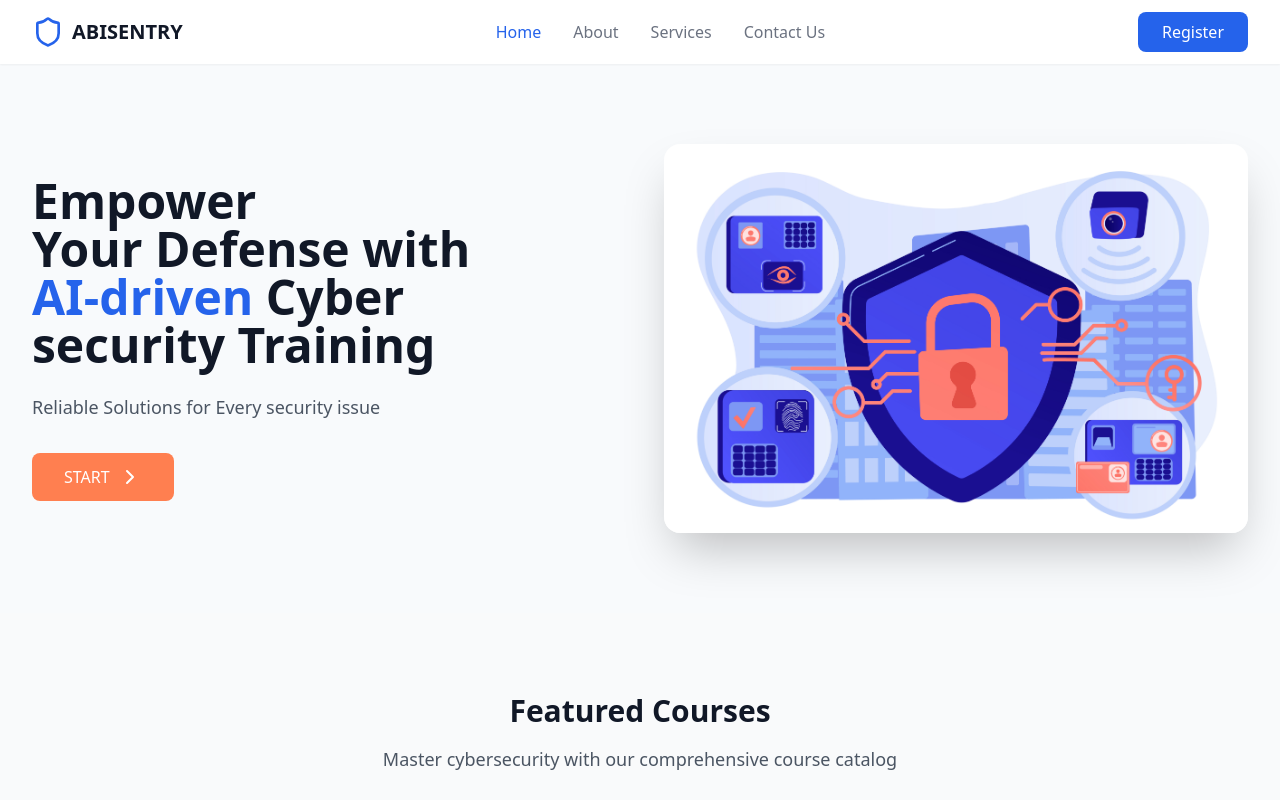
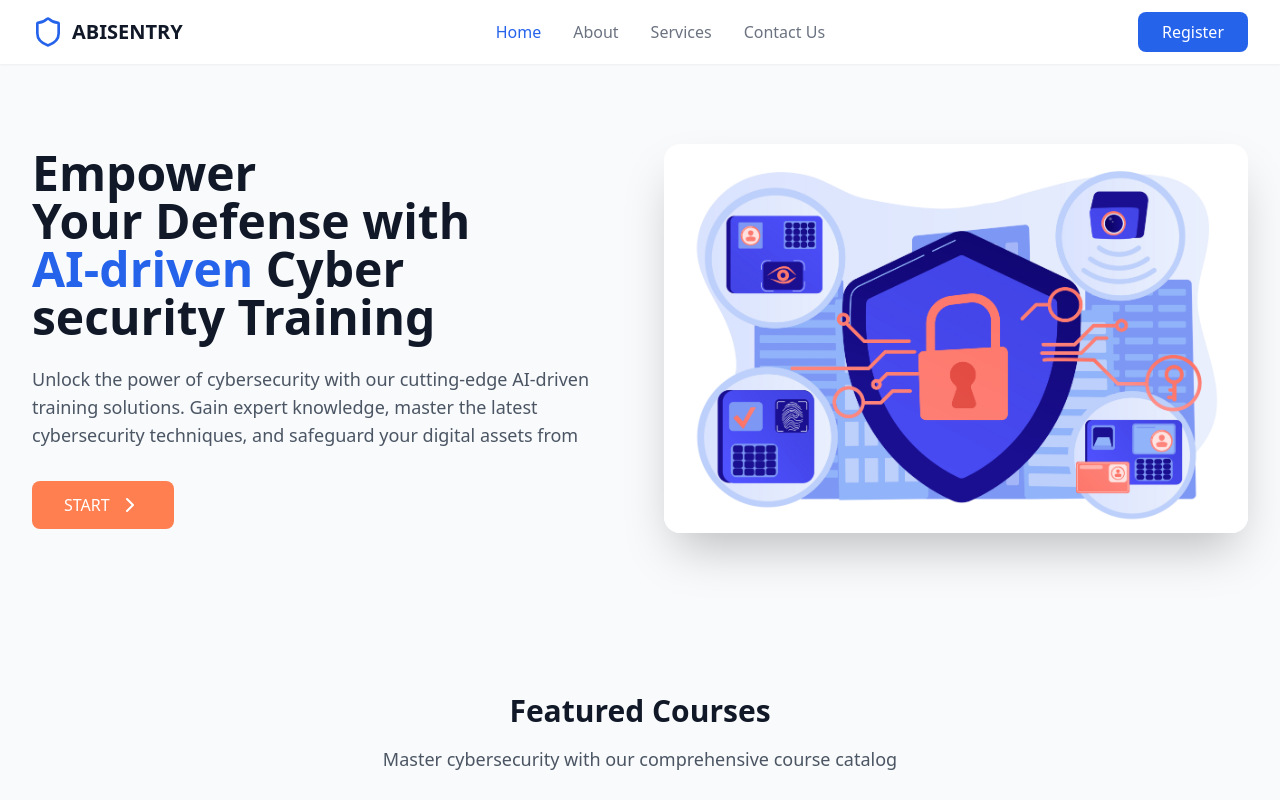
Before and after one commit to ferrychris/Abisentrywebsite, a React (Vite) app: page / in a window 1280 px wide. Shown: the top 800 px of the page. Built offline with nearby package versions, Linux system fonts and the light colour scheme.

Commit message:
first commit

```diff
--- a/src/Hero.tsx
+++ b/src/Hero.tsx
@@ -17,7 +17,9 @@ export default function Hero() {
               security Training
             </h1>
             <p className="mt-6 text-lg text-gray-600">
-              Reliable Solutions for Every security issue
+              Unlock the power of cybersecurity with our cutting-edge AI-driven
+              training solutions. Gain expert knowledge, master the latest
+              cybersecurity techniques, and safeguard your digital assets from
             </p>
             <div className="mt-8 flex space-x-4">
               <button className="bg-coral-500 text-white px-8 py-3 rounded-lg hover:bg-coral-600 transition-colors flex items-center group">
--- a/tsconfig.json
+++ b/tsconfig.json
@@ -6,5 +6,6 @@
   ],
   "compilerOptions": {
     "typeRoots": ["node_modules/@types", "src/types"]
-  }
+  },
+  "include": ["src/**/*.ts", "src/**/*.tsx"],
 }
```
